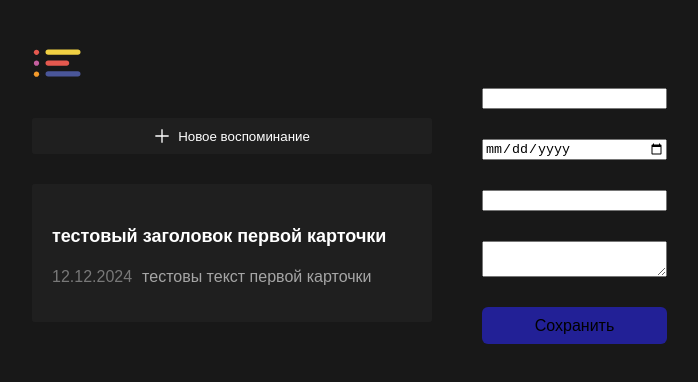
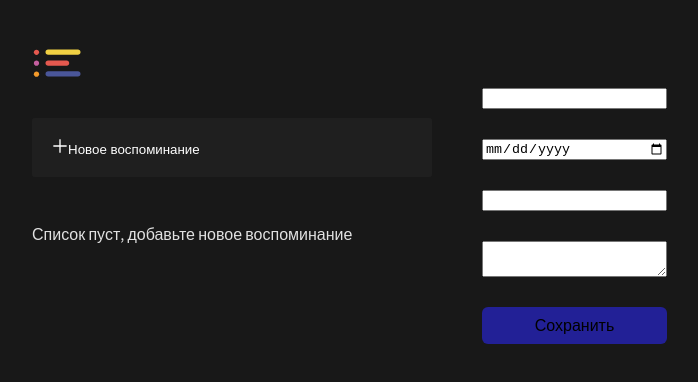
Before and after one commit to K3shandr/personal-journal-app, a React (Vite) app: page / in a window 1280 px wide. Shown: the top 382 px of the page, without its empty margins (6-704 px from the left). Built offline with nearby package versions, Linux system fonts and the light colour scheme.

Commit message:
add sort and move display journalitems

```diff
--- a/src/App.jsx
+++ b/src/App.jsx
@@ -1,10 +1,8 @@
 import { useState } from 'react';
 import './App.css';
-import CardButton from './components/CardButton/CardButton';
 import Header from './components/Header/Header';
 import JournalAddButton from './components/JournalAddButton/JournalAddButton';
 import JournalForm from './components/JournalForm/JournalForm';
-import JournalItem from './components/JournalItem/JournalItem';
 import JournalList from './components/JournalList/JournalList';
 import Body from './layouts/Body/Body';
 import LeftPanel from './layouts/LeftPanel/LeftPanel';
@@ -13,11 +11,7 @@ import LeftPanel from './layouts/LeftPanel/LeftPanel';
 function App() {
 
 	const INITIAL_DATA = [
-		{title:'тестовый заголовок первой карточки',
-			text: 'тестовы текст первой карточки',
-			date: new Date(),
-			id: 1,
-		}
+
 	];
 	const [data,setData] = useState(INITIAL_DATA);
 
@@ -31,6 +25,10 @@ function App() {
 		}]);
 	};
 
+
+
+
+
 	return (
 
 
@@ -38,17 +36,7 @@ function App() {
 			<LeftPanel>
 				<Header/>
 				<JournalAddButton/>
-				<JournalList>
-					{data.map(el => (
-						<CardButton key={el.id}>
-							<JournalItem
-								title={el.title}
-								date={el.date}
-								text={el.text}
-							/>
-						</CardButton>
-					))}
-				</JournalList>
+				<JournalList data={data} />
 			</LeftPanel>
 			<Body>
 				<JournalForm onSubmit={addItem}/>
--- a/src/components/JournalList/JournalList.jsx
+++ b/src/components/JournalList/JournalList.jsx
@@ -1,13 +1,34 @@
 import './JournalList.css';
+import JournalItem from '../JournalItem/JournalItem';
+import CardButton from '../CardButton/CardButton';
 
-function JournalList({children}) {
+function JournalList({data}) {
 
 
-	return (
-		<div className='journal-list'>
-			{children}
-		</div>
-	);
+	const sortItems = (a,b) => {
+		if (a.date < b.date) {
+			return 1;
+		} else {
+			return -1;
+		}
+	};
+
+	if (data.length === 0) {
+		return <p>Список пуст, добавьте новое воспоминание</p>;
+	}
+
+	return <>{data.sort(sortItems).map(el => (
+		<CardButton key={el.id}>
+			<JournalItem
+				title={el.title}
+				date={el.date}
+				text={el.text}
+			/>
+		</CardButton>
+	))}
+	</>;
+
+
 }
 
 export default JournalList;
--- a/src/index.css
+++ b/src/index.css
@@ -21,7 +21,3 @@ a {
 a:hover {
   color: #535bf2;
 }
-
-body {
-
-}
```
